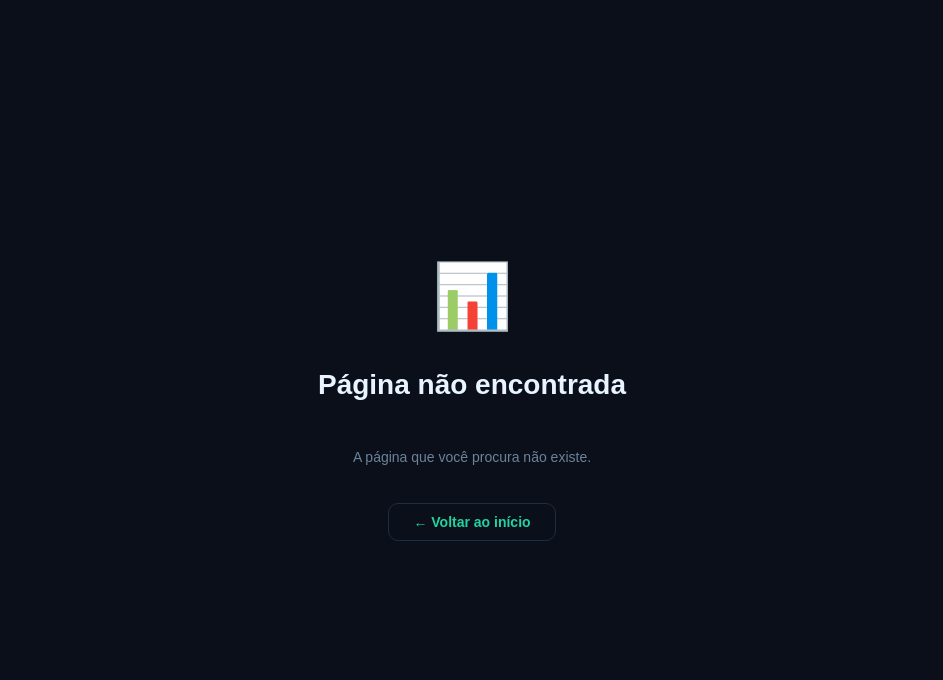
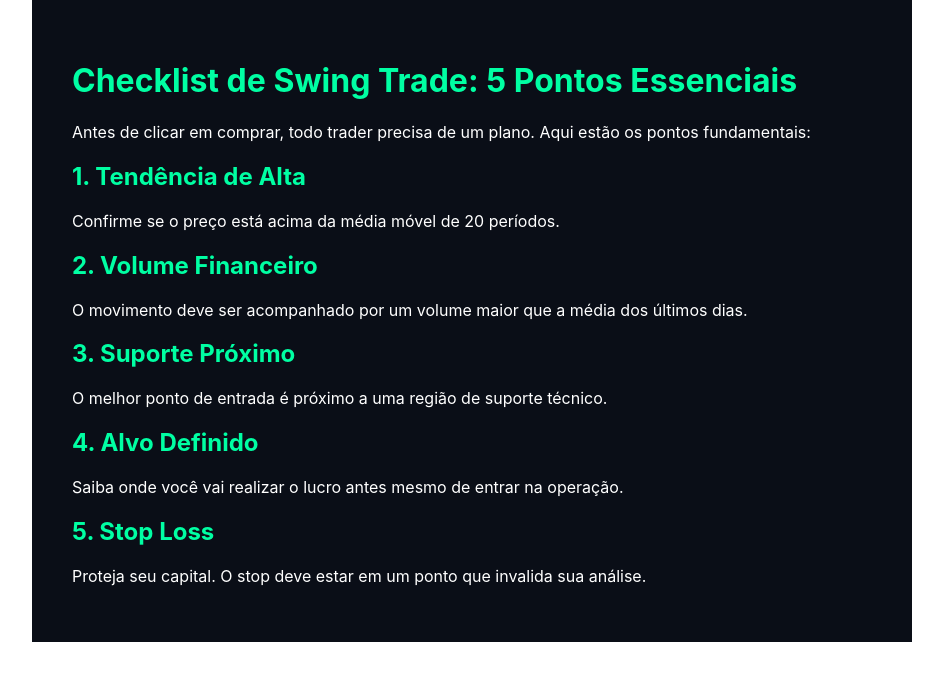
Before and after one commit to gilbsom-ops/alphafund-ai, a React (Create React App) app: page /checklist in a window 1280 px wide. Shown: the top 680 px of the page, without its empty margins (168-1111 px from the left). Built offline with nearby package versions, Linux system fonts and the light colour scheme; no server answers.

Commit message:
Adicionando ads.txt e artigos educativos

```diff
--- a/src/App.js
+++ b/src/App.js
@@ -9,7 +9,9 @@ import PoliticaDePrivacidade from "./pages/PoliticaDePrivacidade";
 import TermosDeUso from "./pages/TermosDeUso";
 import Contato from "./pages/Contato";
 import ComoAnalisarAcoes from "./pages/ComoAnalisarAcoes";
-
+import ChecklistSwingTrade from "./pages/ChecklistSwingTrade";
+import IndicadoresTecnicos from "./pages/IndicadoresTecnicos";
+import GerenciamentoRisco from "./pages/GerenciamentoRisco";
 export default function App() {
   return (
     <BrowserRouter>
@@ -20,6 +22,9 @@ export default function App() {
         <Route path="/termos-de-uso"            element={<TermosDeUso />} />
         <Route path="/contato"                  element={<Contato />} />
         <Route path="/como-analisar-acoes"      element={<ComoAnalisarAcoes />} />
+        <Route path="/checklist" element={<ChecklistSwingTrade />} />
+        <Route path="/indicadores" element={<IndicadoresTecnicos />} />
+        <Route path="/gerenciamento-de-risco" element={<GerenciamentoRisco />} />
         <Route path="*"                         element={<NotFound />} />
       </Routes>
     </BrowserRouter>
--- /dev/null
+++ b/src/pages/ChecklistSwingTrade.js
@@ -0,0 +1,27 @@
+import React from 'react';
+
+const ChecklistSwingTrade = () => {
+  return (
+    <div style={{ padding: '40px', maxWidth: '800px', margin: '0 auto', color: '#fff', backgroundColor: '#0a0e17' }}>
+      <h1 style={{ color: '#00ffa3' }}>Checklist de Swing Trade: 5 Pontos Essenciais</h1>
+      <p>Antes de clicar em comprar, todo trader precisa de um plano. Aqui estão os pontos fundamentais:</p>
+
+      <h2 style={{ color: '#00ffa3' }}>1. Tendência de Alta</h2>
+      <p>Confirme se o preço está acima da média móvel de 20 períodos.</p>
+
+      <h2 style={{ color: '#00ffa3' }}>2. Volume Financeiro</h2>
+      <p>O movimento deve ser acompanhado por um volume maior que a média dos últimos dias.</p>
+
+      <h2 style={{ color: '#00ffa3' }}>3. Suporte Próximo</h2>
+      <p>O melhor ponto de entrada é próximo a uma região de suporte técnico.</p>
+
+      <h2 style={{ color: '#00ffa3' }}>4. Alvo Definido</h2>
+      <p>Saiba onde você vai realizar o lucro antes mesmo de entrar na operação.</p>
+
+      <h2 style={{ color: '#00ffa3' }}>5. Stop Loss</h2>
+      <p>Proteja seu capital. O stop deve estar em um ponto que invalida sua análise.</p>
+    </div>
+  );
+};
+
+export default ChecklistSwingTrade;
--- /dev/null
+++ b/src/pages/GerenciamentoRisco.js
@@ -0,0 +1,21 @@
+import React from 'react';
+
+const GerenciamentoRisco = () => {
+  return (
+    <div style={{ padding: '40px', maxWidth: '800px', margin: '0 auto', color: '#fff', backgroundColor: '#0a0e17', fontFamily: 'sans-serif', lineHeight: '1.6' }}>
+      <h1 style={{ color: '#00ffa3' }}>Gerenciamento de Risco: O Segredo da Longevidade</h1>
+      <p>O objetivo principal de um trader não é ganhar dinheiro rápido, mas sim proteger o capital para continuar operando.</p>
+
+      <h2 style={{ color: '#00ffa3' }}>A Regra dos 2%</h2>
+      <p>Nunca arrisque perder mais de 2% do seu capital total em uma única operação de Swing Trade.</p>
+
+      <h2 style={{ color: '#00ffa3' }}>Relação Risco x Retorno</h2>
+      <p>Busque operações onde o alvo seja pelo menos duas vezes maior que o seu risco (Stop Loss). Isso garante que, mesmo acertando apenas 50% das vezes, você será lucrativo.</p>
+
+      <h2 style={{ color: '#00ffa3' }}>O Uso do Stop Loss</h2>
+      <p>O Stop Loss deve ser posicionado de forma técnica, abaixo de um suporte ou mínima anterior, e nunca deve ser removido durante a operação.</p>
+    </div>
+  );
+};
+
+export default GerenciamentoRisco;
--- /dev/null
+++ b/src/pages/IndicadoresTecnicos.js
@@ -0,0 +1,25 @@
+import React from 'react';
+
+const IndicadoresTecnicos = () => {
+  return (
+    <div style={{ padding: '40px', maxWidth: '800px', margin: '0 auto', color: '#fff', backgroundColor: '#0a0e17', fontFamily: 'sans-serif', lineHeight: '1.6' }}>
+      <h1 style={{ color: '#00ffa3' }}>Indicadores Técnicos para Swing Trade</h1>
+      <p>Os indicadores ajudam a confirmar a tendência e a força do movimento dos preços.</p>
+
+      <h2 style={{ color: '#00ffa3' }}>Médias Móveis</h2>
+      <p>A média de 20 períodos indica a tendência de curto prazo, enquanto a de 200 períodos mostra a tendência de longo prazo.</p>
+
+      <h2 style={{ color: '#00ffa3' }}>IFR (Índice de Força Relativa)</h2>
+      <p>Este oscilador mostra se uma ação está sobrecomprada (acima de 70) ou sobrevendida (abaixo de 30).</p>
+
+      <h2 style={{ color: '#00ffa3' }}>Volume Financeiro</h2>
+      <p>O volume confirma o rompimento. Rompimentos sem volume costumam ser armadilhas (falsos rompimentos).</p>
+
+      <div style={{ marginTop: '30px', padding: '20px', border: '1px solid #00ffa3', borderRadius: '8px' }}>
+        <p><strong>Dica:</strong> Nunca tome decisões baseadas em apenas um indicador. Busque a confluência de sinais.</p>
+      </div>
+    </div>
+  );
+};
+
+export default IndicadoresTecnicos;
```
Also changed, not shown: public/ads.txt (added).
